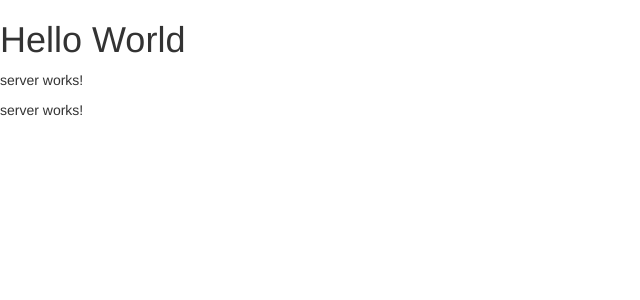
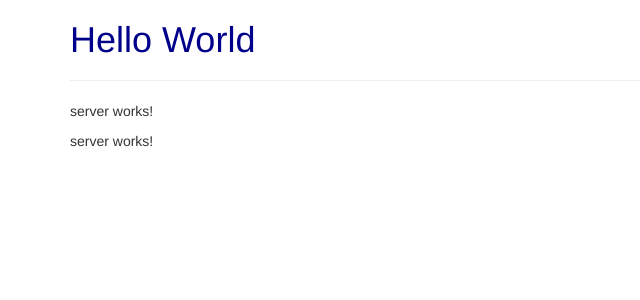
Before and after one commit to edezekiel/angular-complete-guide, an Angular app: page / in a window 1280 px wide. Shown: the top 300 px of the page, without its empty margins (0-640 px from the left). Built offline with nearby package versions, Linux system fonts and the light colour scheme.

Commit message:
Add bootstrap styling

```diff
--- a/src/app/app.component.css
+++ b/src/app/app.component.css
@@ -0,0 +1,3 @@
+h1 {
+  color: darkblue;
+}
--- a/src/app/app.component.html
+++ b/src/app/app.component.html
@@ -1,2 +1,9 @@
-<h1>Hello World</h1>
-<app-servers></app-servers>
+<div class="container">
+  <div class="row">
+    <div class="col-xs-12">
+      <h1>Hello World</h1>
+      <hr>
+      <app-servers></app-servers>
+    </div>
+  </div>
+</div>
```
